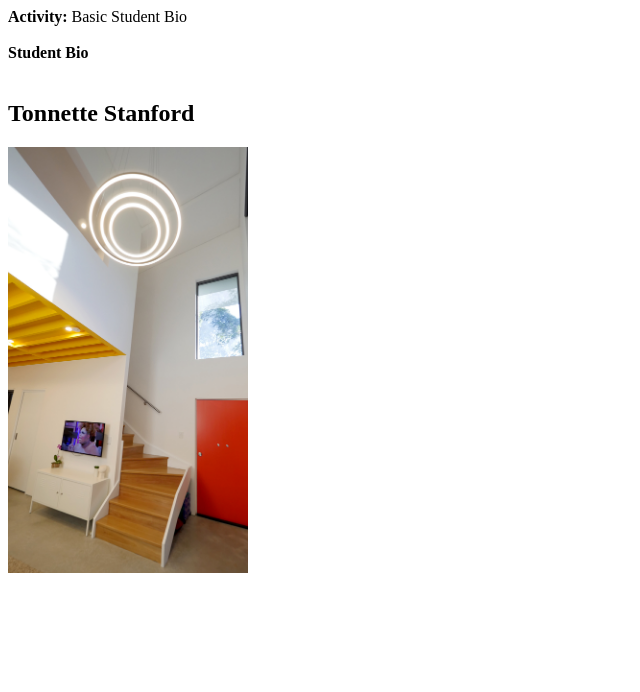
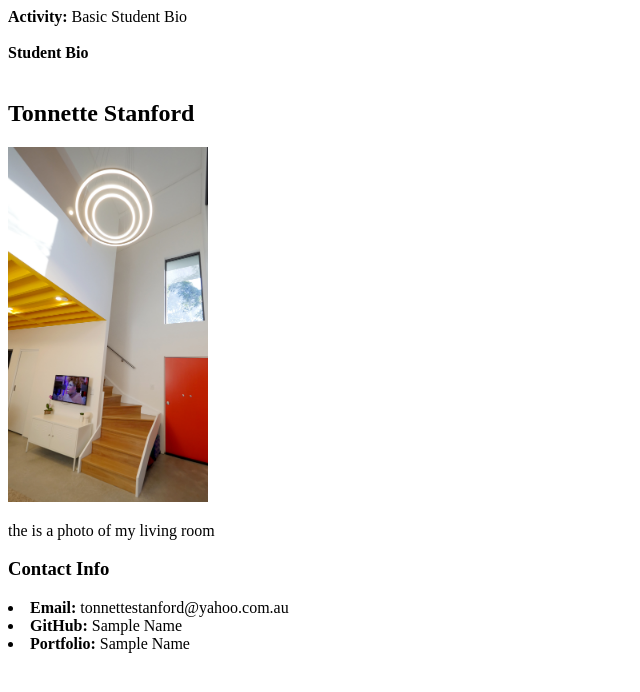
Before and after one commit to Tonnette/Portfolio, a plain HTML site: page index.html in a window 1280 px wide. Shown: the whole page, without its empty margins (0-640 px from the left). Drawn offline with Linux system fonts and the light colour scheme.

Commit message:
second updates

```diff
--- a/index.html
+++ b/index.html
@@ -16,8 +16,14 @@
 <div>
 <section>
 <h2>Tonnette Stanford</h2>
-<img src="./photo-test.jpg" width="240px"/>
-
+<img src="./photo-test.jpg" width="200px"/>
+<p>the is a photo of my living room</p>
+<p>
+<h3>Contact Info</h3>
+<li><strong>Email: </strong> tonnettestanford@yahoo.com.au</li>
+<li><strong>GitHub:</strong> Sample Name</li>
+<li><strong>Portfolio:</strong> Sample Name</li>
+</p>
 
 </section>
 
```
